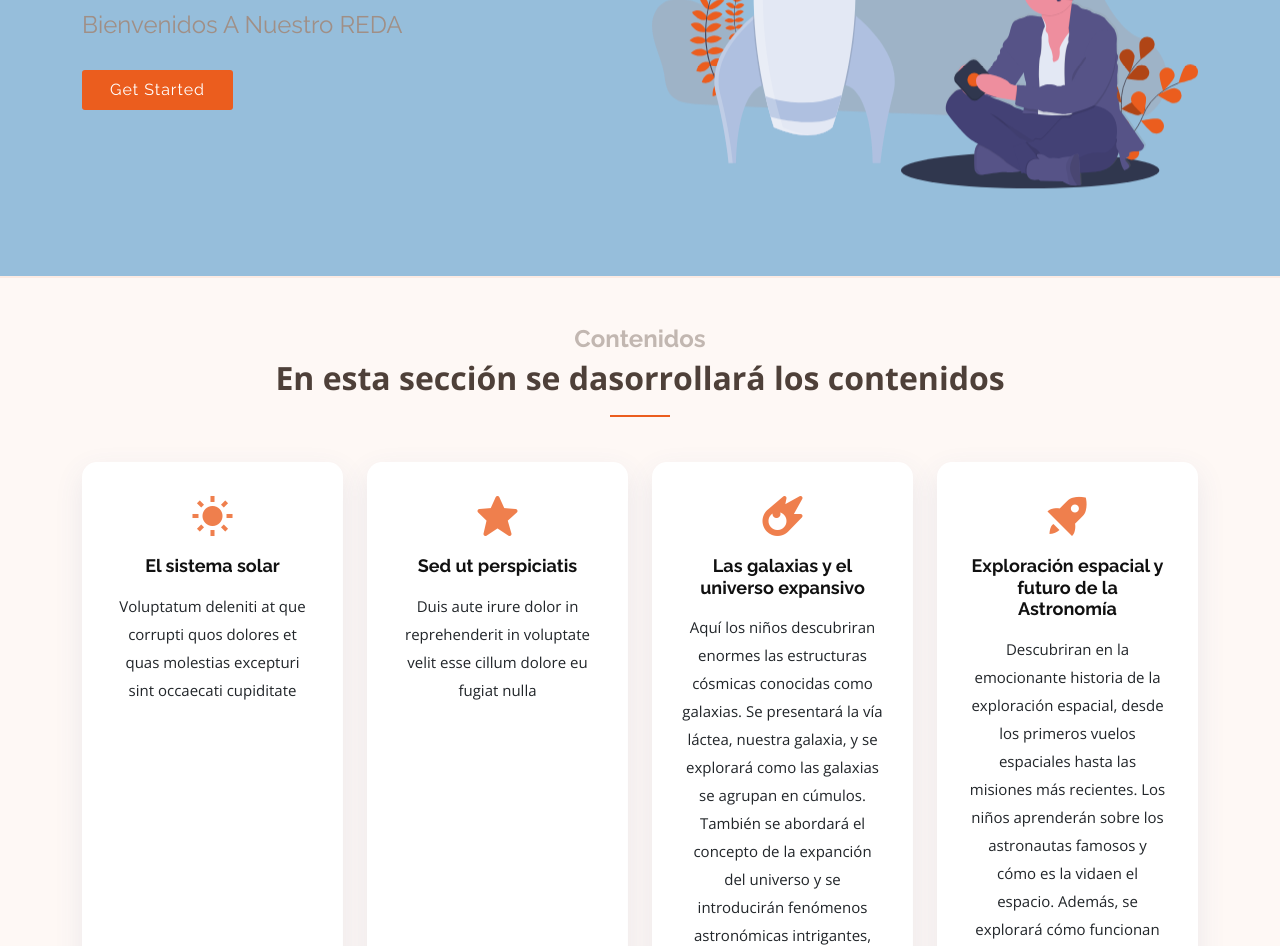
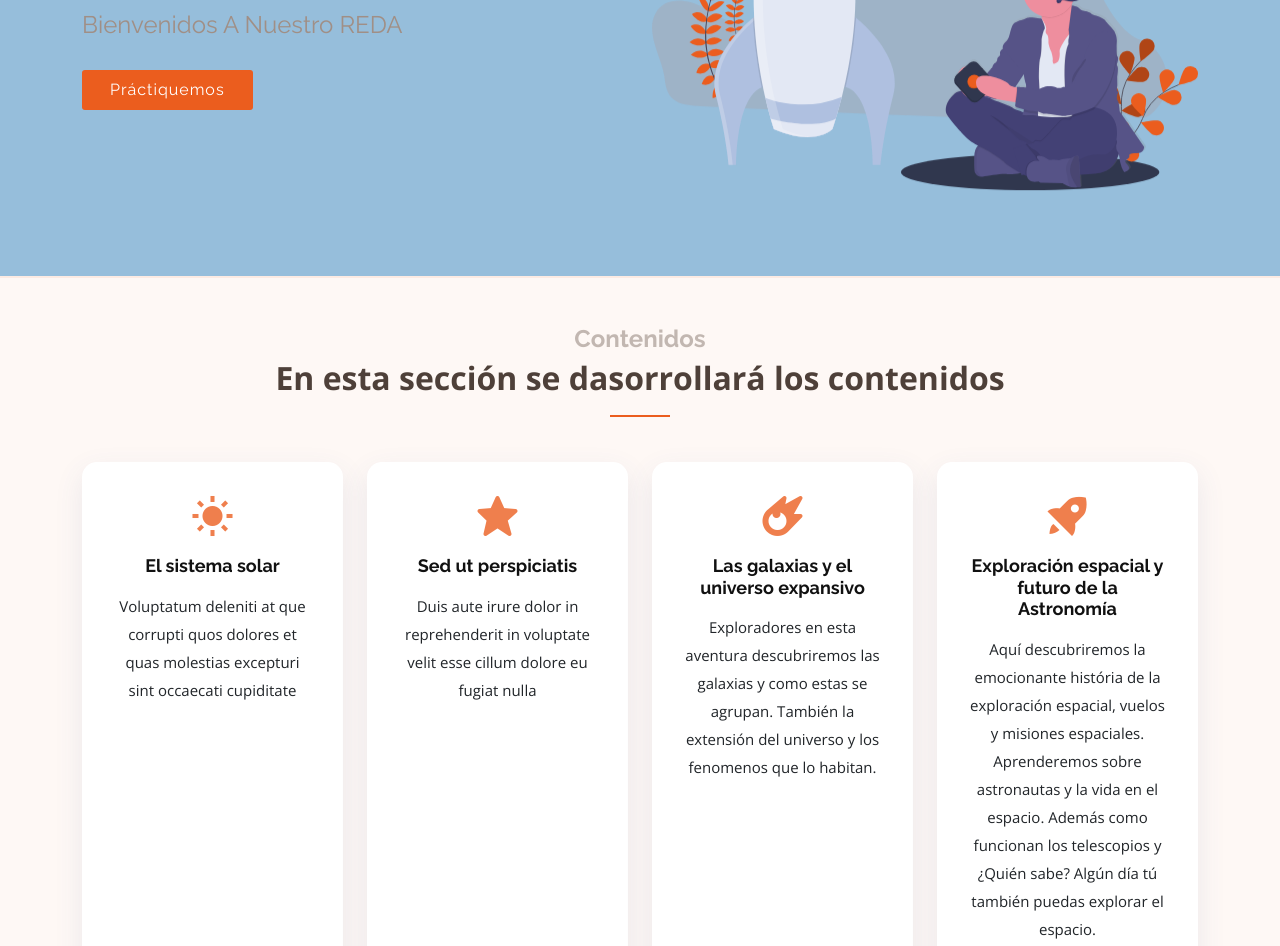
Before and after one commit to AndresDevCastillo/REDA-U, a plain HTML site: page principal.html in a window 1280 px wide. Shown: the part 354-1300 px from the top of the page. Drawn offline with nearby package versions, Linux system fonts and the light colour scheme.

Commit message:
Nuevo
...

```diff
--- a/principal.html
+++ b/principal.html
@@ -70,7 +70,7 @@
           <h1>Hola Exploradores Del Espacio</h1>
           <h2>Bienvenidos A Nuestro REDA</h2>
           <div>
-            <a href="#about" class="btn-get-started scrollto">Get Started</a>
+            <a href="#about" class="btn-get-started scrollto">Práctiquemos</a>
           </div>
         </div>
         <div class="col-lg-6 order-1 order-lg-2 hero-img">
@@ -114,7 +114,7 @@
             <div class="icon-box">
               <div class="icon"><i class="bx bxs-meteor"></i></div>
               <h4 class="title"><a href="">Las galaxias y el universo expansivo</a></h4>
-              <p class="description">Aquí los niños descubriran enormes las estructuras cósmicas conocidas como galaxias. Se presentará la vía láctea, nuestra galaxia, y se explorará como las galaxias se agrupan en cúmulos. También se abordará el concepto de la expanción del universo y se introducirán fenómenos astronómicas intrigantes, como agujeros negros y nebulosas. </p>
+              <p class="description">Exploradores en esta aventura descubriremos las galaxias y como estas se agrupan. También la extensión del universo y los fenomenos que lo habitan.</p>
             </div>
           </div>
 
@@ -122,7 +122,7 @@
             <div class="icon-box">
               <div class="icon"><i class="bx bxs-rocket"></i></div>
               <h4 class="title"><a href="">Exploración espacial y futuro de la Astronomía</a></h4>
-              <p class="description">Descubriran en la emocionante historia de la exploración espacial, desde los primeros vuelos espaciales hasta las misiones más recientes. Los niños aprenderán sobre los astronautas famosos y cómo es la vidaen el espacio. Además, se explorará cómo funcionan los telescopios y cómo contribuyen a nuestra comprensión del cosmo. También se inspirará a los niños a considerar carreras en astronomía o la exploración espacial.</p>
+              <p class="description"> Aquí descubriremos la emocionante história de la exploración espacial, vuelos y misiones espaciales. Aprenderemos sobre astronautas y la vida en el espacio. Además como funcionan los telescopios y ¿Quién sabe? Algún día tú también puedas explorar el espacio.   </p>
             </div>
           </div>
 
```
